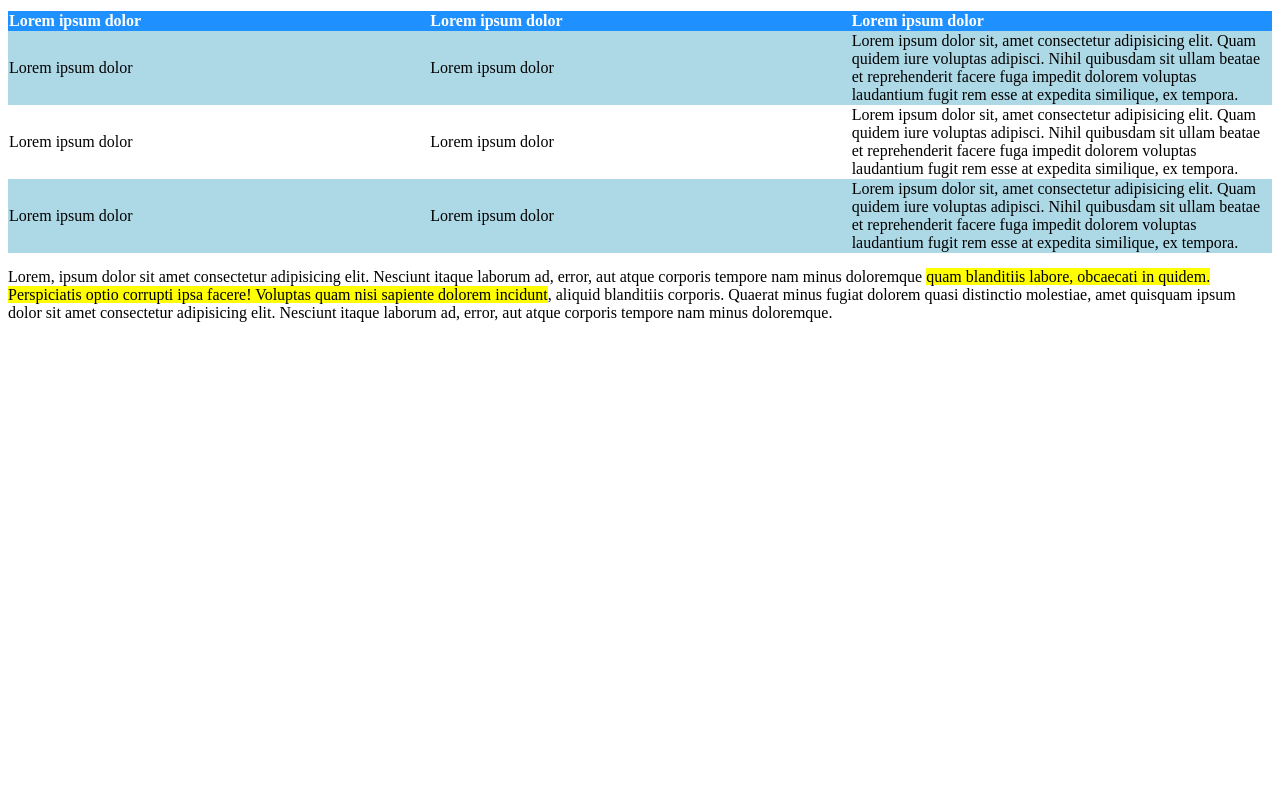
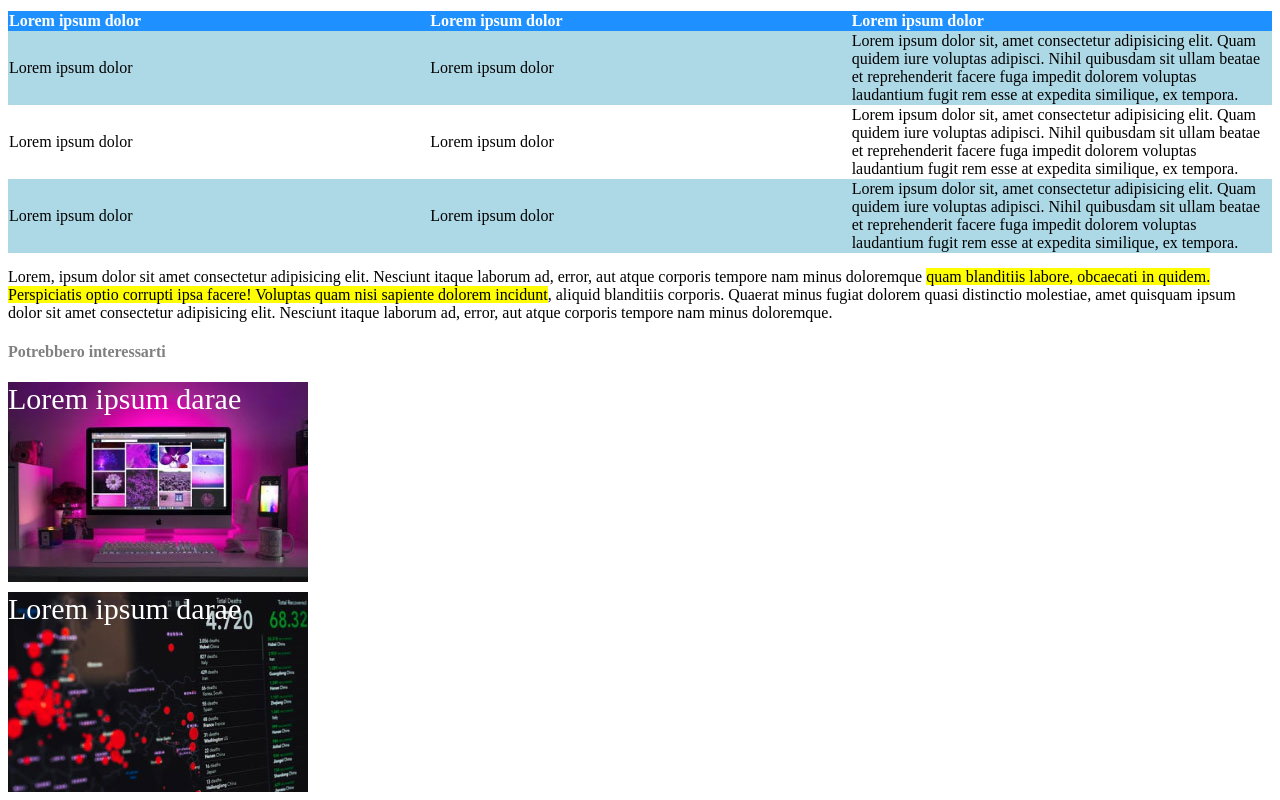
Before and after one commit to RiccardoB97/html-css-booleaner, a plain HTML site: page index.html in a window 1280 px wide. Shown: the part 838-1638 px from the top of the page. Before the commit the page ends 1168 px from the top, so only its background shows below. Drawn offline with Linux system fonts and the light colour scheme.

Commit message:
Complete section interests with pictures

```diff
--- a/css/style.css
+++ b/css/style.css
@@ -17,7 +17,7 @@ h1{
     font-size: 3em;
     margin-bottom: 0;
 }
-.grigio{
+.grigio, h4{
     color:gray;
     margin-top: -10;
 }
@@ -48,3 +48,17 @@ th, td{
 .light-blue-background{
     background-color: lightblue;
 }
+.top {
+    background-image: url(../img/monitor.jpg);
+    margin-bottom: 10px;
+
+}
+.bottom {
+    background-image: url(../img/graph.jpg);
+}
+.pic{
+    width: 300px;
+    height: 200px;
+    color: white;
+    font-size: 30px;
+}
--- a/index.html
+++ b/index.html
@@ -96,7 +96,18 @@
             <p>Lorem, ipsum dolor sit amet consectetur adipisicing elit. Nesciunt itaque laborum ad, error, aut atque corporis tempore nam minus doloremque <mark> quam blanditiis labore, obcaecati in quidem. Perspiciatis optio corrupti ipsa facere! Voluptas quam nisi sapiente dolorem incidunt</mark>, aliquid blanditiis corporis. Quaerat minus fugiat dolorem quasi distinctio molestiae, amet quisquam ipsum dolor sit amet consectetur adipisicing elit. Nesciunt itaque laborum ad, error, aut atque corporis tempore nam minus doloremque.</p>
         </div>
         <!-- /Paragrafo -->
+        <!-- Potrebbero interessarti -->
+        <section>
+            <h4>Potrebbero interessarti</h4>
+            <div class="top pic">
+                Lorem ipsum darae
+            </div>
+            <div class="bottom pic">
+                Lorem ipsum darae
+            </div>
 
+        </section>
+        <!-- /Potrebbero interessarti -->
 
 
 
```
